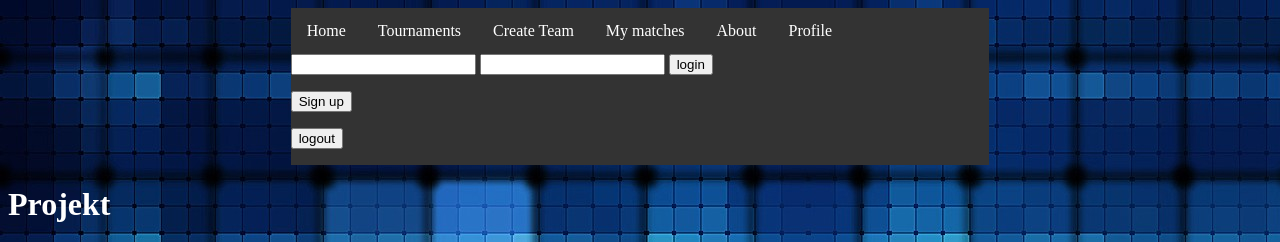
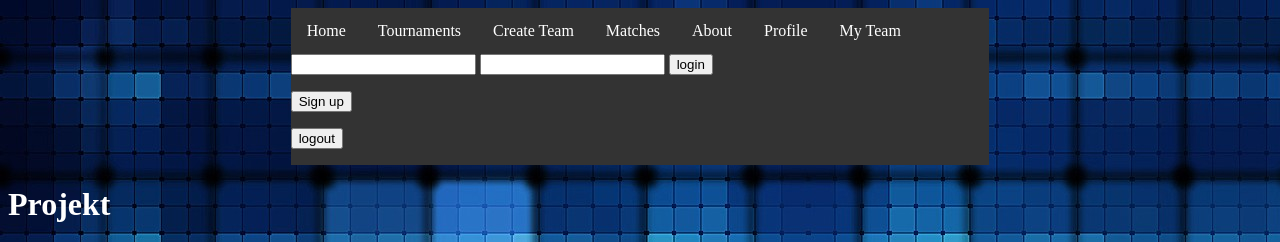
Before and after one commit to Nicklasx/BracketSystemProject, a PHP site: page /index.php in a window 1280 px wide. Shown: the top 242 px of the page. Run offline with PHP 8.4, Linux system fonts and the light colour scheme.

Commit message:
Tilføjelser

```diff
--- a/header.php
+++ b/header.php
@@ -16,9 +16,10 @@ include "sqlconn.php";
   <li><a href="index.php">Home</a></li>
   <li><a href="tournaments.php">Tournaments</a></li>
   <li><a href="holdOprettelseTest.php">Create Team</a></li>
-  <li><a href="#about">My matches</a></li>
-  <li><a href="#about">About</a></li>
+  <li><a href="">Matches</a></li>
+  <li><a href="">About</a></li>
   <li><a href="Profilpage_php.php">Profile</a></li>
+  <li><a href="">My Team</a></li>
 
 <form action='login.php' method='POST'>
 <input type='text' name='username' required>
```
